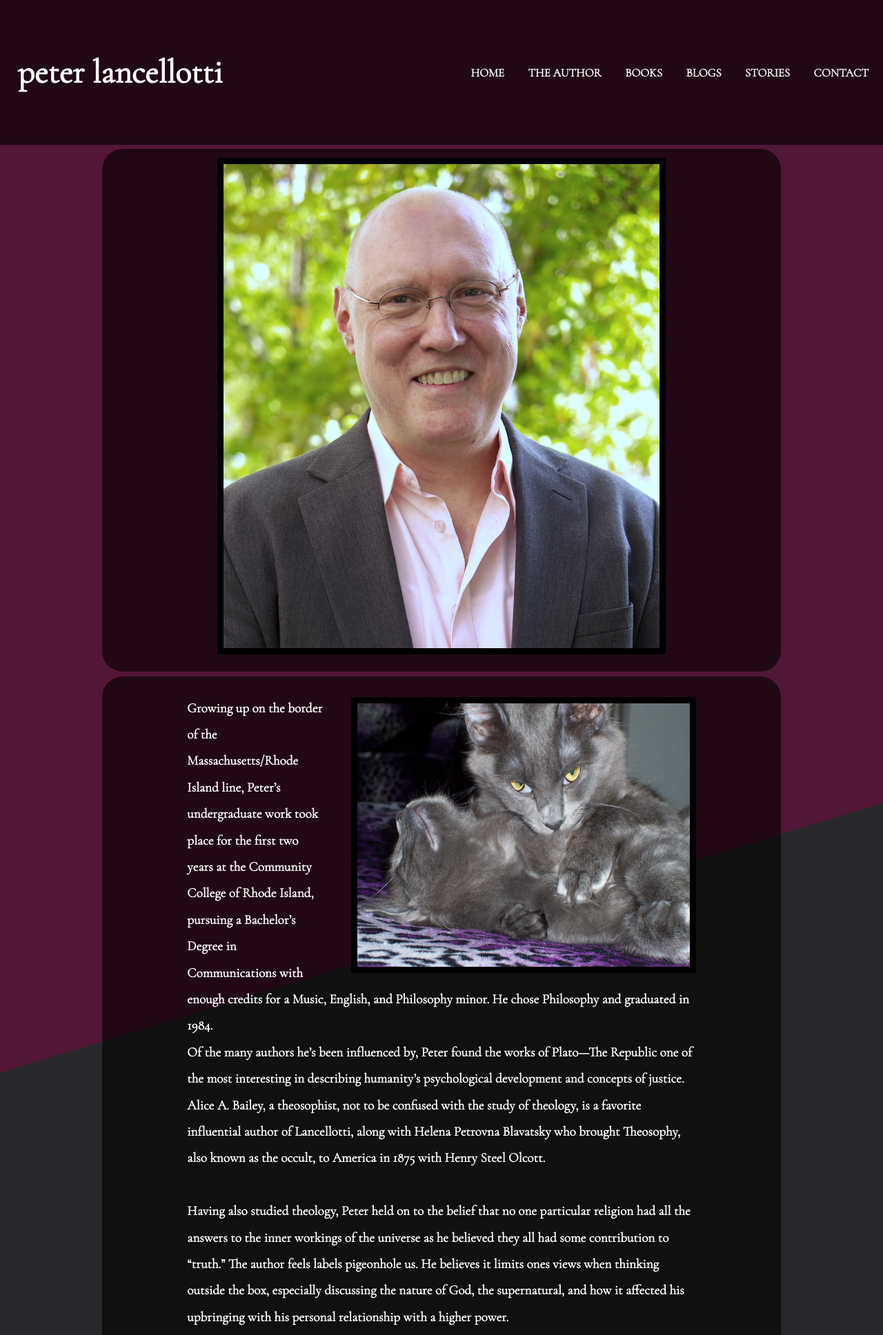
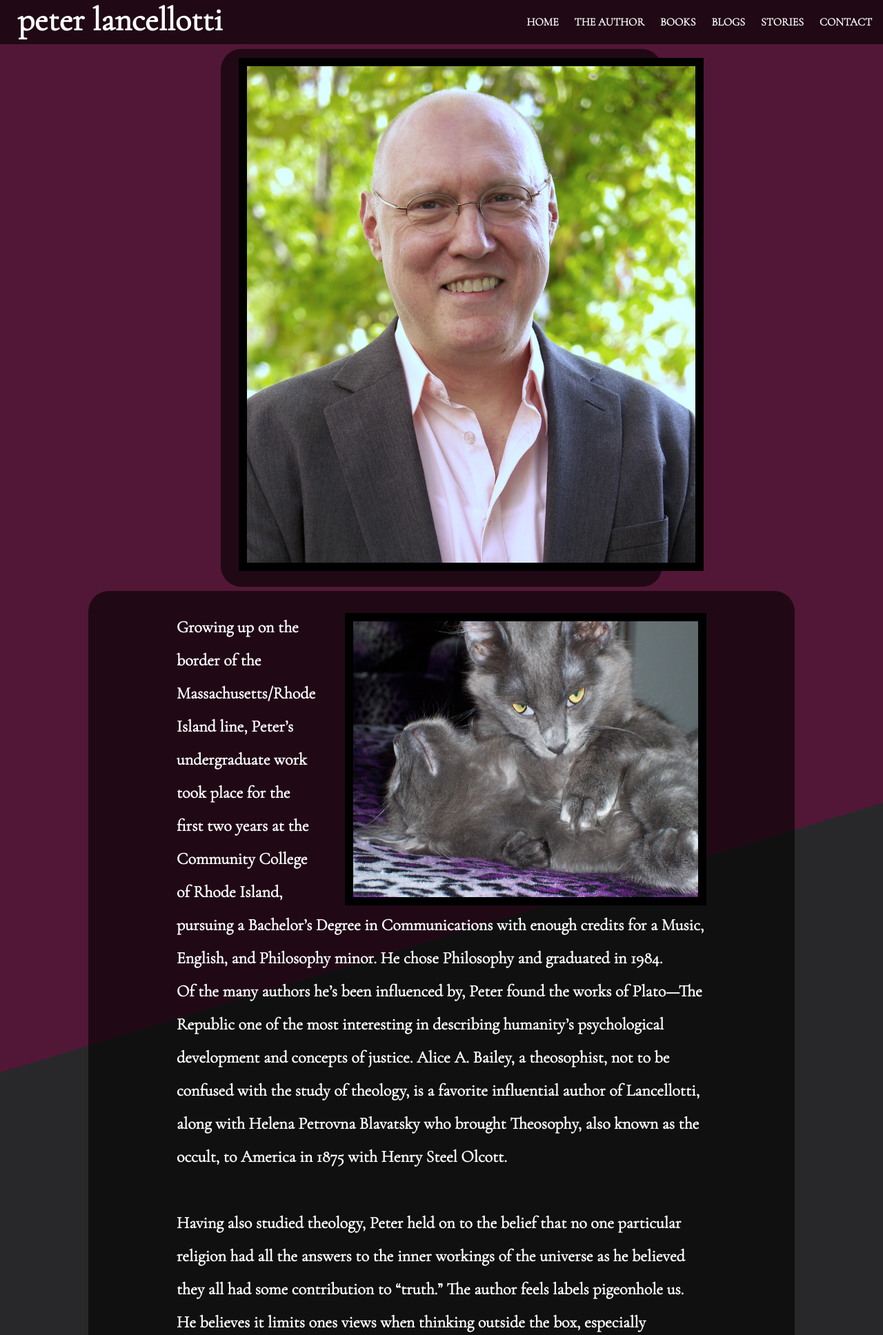
Before and after one commit to Neon-Smoke/plancellotti, a PHP site: page /about.html in a window 1280 px wide. Shown: the top 1936 px of the page at 69% size. Run offline with PHP 8.4, Linux system fonts and the light colour scheme.

Commit message:
changed about and book pages

```diff
--- a/about.html
+++ b/about.html
@@ -5,19 +5,20 @@
 		<meta name="description" content="">
 		<meta name="viewport" content="width=device=width, initial-scale=0.1">
 		<link rel="stylesheet" href="css/style.css">
-
-  <title>Peter Lancellotti</title>
 		<style>
 		  	img {
 		  		border: 0.5em solid black;
+		}
   		</style>
+
+		<title>Peter Lancellotti</title>
 
 	</head>
 
 	<body>
 
-<div class="banner">
-	  <div class="navbar">
+		<div class="container">
+			<nav>
 			    <div class="logo">PETER LANCELLOTTI</div>
 			    <ul>
 			     	<li><a href="index.html">Home</a></li>
@@ -26,13 +27,12 @@
 			     	<li><a href="blogs.html">Blogs</a></li>
 			     	<li><a href="stories.html">Stories</a></li>
 			     	<li><a href="contact.html">Contact</a></li>
+			    </ul>
+			</nav>
 
 
-	  </div>
-
-
-<div class="row">
-	<div class="about">
+		<main>
+			<div class="headshot">
 
 				   	<img src="images/Lancellotti(Favorite).jpg" width="650" height="720">
 			</div>
@@ -151,6 +151,9 @@
 								This would be the beginning of Peter’s next chapter in life—writing. </p>
 
 				</div>
+		</main>
+
+		<footer>Copyright - 2021 - NeonGray</footer>
 
 	</body>
 </html>
--- a/css/style.css
+++ b/css/style.css
@@ -4,100 +4,68 @@
 	margin: 0;
 	padding: 0;
 	font-family: 'Cormorant Garamond', serif;
-box-sizing: border-box;
+}
+
+body {
+
 }
 
 
-@media (min-width: 300px) and (max-width: 999px) {
-
-  // Mobile and tablet CSS //
+.contact {
 
 }
 
-@media (min-width: 1000px) {
-
-  // Laptop/desktop CSS //
-
-}
-
-    /* navbar start */
-
-    .navbar{
+.container {
+	display: grid;
+	height: 100vh;
 	width: 100%;
-      line-height: 8vh;
-      margin: auto;
-      background-color: #0009;
-      display: inline-flex;
-      align-items: center;
-      justify-content: space-between;
-    }
-
-    .navbar ul{
-      float: right;
-      margin-right: 0.5%;
-    }
-    .navbar ul li{
-      list-style: none;
-      display: inline-flex;
-      margin: 0 0.6em;
-      position: relative;
-    }
-
-    .navbar ul li a{
-      text-decoration: none;
-      font-size: 0.7em;
-      color: white;
-      text-transform: uppercase;
-    }
-
-    .navbar ul li::after{
-      content: '';
-      height: 22%;
-      width: 0%;
-      background: #521736;
-      position: absolute;
-      left: 0;
-      bottom: -1%;
-      transition: 0.5s;
-    }
-
-    .navbar ul li:hover::after{
-      width: 100%;
-    }
-
-    /* navbar finish */
-
-
-    .banner{
-      width: 100%;
-      height: 100vh;
-      color: white;
-      font-size:  1.5em;
-      font-weight: bolder;
-      background-size: cover;
+	box-sizing: border-box;
 	background-image: linear-gradient(163deg, #521736 52%, #28282A 35%);
 	background-position: center;
     overflow: auto;
     overflow-y: scroll;
+	font-weight: bolder;
+	color: white;
+	background-position: center;
+    overflow: auto;
+	grid-template-columns: 2fr 2fr 2fr;
+	grid-template-rows: .2fr 4fr 0.5fr;
+	grid-template-areas:
+		"nav nav nav"
+		"main main main"
+		"footer footer footer";
 }
+
 
 .logo{
       float: left;
       cursor: cell;
       color: #FFFFFF;
-      font-size: 2em;
+      font-size: 3em;
       font-weight: bolder;
       padding-left: 2%;
+      padding-top: 0.5;
+      padding-bottom: 0.5%;
       text-transform: lowercase;
     }
 
-
-    .row {
+.headshot {
+	  float: center;
+      border-radius: 30px;
+      line-height: 2;
+      padding-top: 1%;
+      padding-left: 2%;
+      padding-right: 2%;
+      padding-bottom: 0.5%;
+      background-color: #0009;
       margin-top:  0.5%;
-      margin-left: 2%;
-      margin-right: 2%;
+      margin-bottom: 0.5%;
+      margin-left: 25%;
+      margin-right: 25%;
+      text-align: center;
+      font-size: 1.5em;
+      font-weight:  bolder;
     }
-
 
 
 .about {
@@ -109,15 +77,78 @@ box-sizing: border-box;
       padding-right: 10%;
       padding-bottom: 1%;
       background-color: #0009;
+      margin-top:  0.5%;
       margin-bottom: 0.5%;
       margin-left: 10%;
       margin-right: 10%;
       text-align: center;
-      font-size: 0.8em;
+      font-size: 1.5em;
       font-weight:  bolder;
     }
 
-    .footer {
-      float: center;
-      padding-left: 40px;
+nav{
+	background-color: #0009;
+	grid-area: nav;
+    line-height: 0.2fr;
+    display: inline-flex;
+    align-items: center;
+    justify-content: space-between;
     }
+
+
+    nav ul{
+      float: right;
+      margin-right: 0.5%;
+    }
+    nav ul li{
+      list-style: none;
+      display: inline-flex;
+      margin: 0 0.6em;
+      position: relative;
+    }
+
+    nav ul li a{
+      text-decoration: none;
+      font-size: 1em;
+      color: white;
+      text-transform: uppercase;
+    }
+
+    nav ul li::after{
+      content: '';
+      height: 80%;
+      width: 0%;
+      background: #521736;
+      position: absolute;
+      left: 0%;
+      bottom: -160%;
+      transition: 0.5s;
+    }
+
+    nav ul li:hover::after{
+      width: 100%;
+    }
+
+
+
+main{
+
+	grid-area: main;
+}
+
+
+
+footer{
+
+	grid-area: footer;
+	margin-top: 1.5%;
+	display: flex;
+	justify-content: center;
+	align-content: center;
+}
+
+@media only screen and (max-width: 550px){
+
+
+
+}
```
Also changed, not shown: aliveafterdying.html (+14 -9 lines), blogs.html (+15 -5 lines), books.html (+17 -12 lines), contact.html (+9 -6 lines), index.html (+26 -28 lines), stories.html (+14 -7 lines), README.md. Lines whose indentation alone changed are shown as unchanged.
